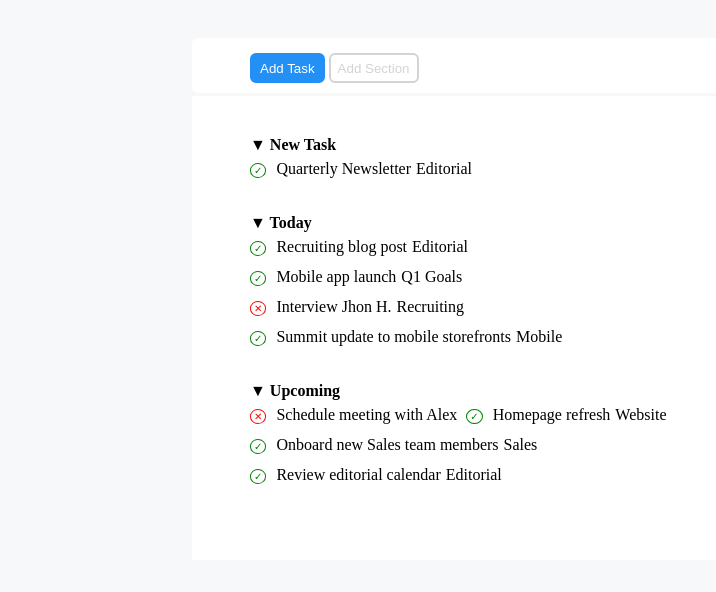
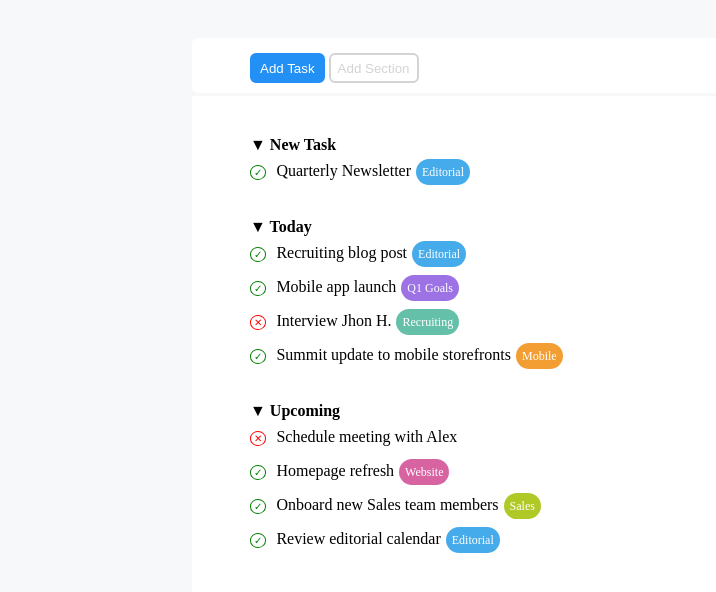
Before and after one commit to andreamastro98/html-css-toboolist, a plain HTML site: page index.html in a window 1280 px wide. Shown: the part 92-684 px from the top of the page, without its empty margins (0-716 px from the left). Drawn offline with Linux system fonts and the light colour scheme.

Commit message:
Esercizio Completato

```diff
--- a/assets/css/style.css
+++ b/assets/css/style.css
@@ -10,8 +10,8 @@ ul{
 
 li{
     list-style: none;
-    margin-top: 6px;
-    margin-bottom: 6px;
+    margin-top: 8px;
+    margin-bottom: 8px;
     margin-right: 5px;
     margin-left: 0;
     display: inline-block;
@@ -110,3 +110,34 @@ main{
     font-size: 10px;
     margin-right: 10px;
 }
+
+.label-forma{
+    border-radius: 14px;
+    color: white;
+    padding: 6px;
+    font-size: 12px;
+}
+
+.label-blu{
+    background-color: #45ABEA;
+}
+
+.label-viola{
+    background-color: #9C72E4;
+}
+
+.label-verde{
+    background-color: #64C0A9;
+}
+
+.label-arancione{
+    background-color: #F29E33;
+}
+
+.label-rosa{
+    background-color: #D863A1;
+}
+
+.label-verde-2{
+    background-color: #B0C926;
+}
--- a/index.html
+++ b/index.html
@@ -28,21 +28,21 @@
                 <!-- lista -->
 
                 <ul><strong>&#9660; New Task</strong><br>
-                    <li><span class="check">&#10003;</span>Quarterly Newsletter</li><label>Editorial</label>
+                    <li><span class="check">&#10003;</span>Quarterly Newsletter</li><label class="label-forma label-blu">Editorial</label>
                 </ul>
 
                 <ul><strong>&#9660; Today</strong><br>
-                    <li><span class="check">&#10003;</span>Recruiting blog post</li><label>Editorial</label><br>
-                    <li><span class="check">&#10003;</span>Mobile app launch</li><label>Q1 Goals</label><br>
-                    <li><span class="x">&#10005;</span>Interview Jhon H.</li><label>Recruiting</label><br>
-                    <li><span class="check">&#10003;</span>Summit update to mobile storefronts</li><label>Mobile</label><br>
+                    <li><span class="check">&#10003;</span>Recruiting blog post</li><label class="label-forma label-blu ">Editorial</label><br>
+                    <li><span class="check">&#10003;</span>Mobile app launch</li><label class="label-forma label-viola">Q1 Goals</label><br>
+                    <li><span class="x">&#10005;</span>Interview Jhon H.</li><label class="label-forma label-verde">Recruiting</label><br>
+                    <li><span class="check">&#10003;</span>Summit update to mobile storefronts</li><label class="label-forma label-arancione">Mobile</label><br>
                 </ul>
 
                 <ul><strong>&#9660; Upcoming</strong><br>
-                    <li><span class="x">&#10005;</span>Schedule meeting with Alex</li>
-                    <li><span class="check">&#10003;</span>Homepage refresh</li><label>Website</;><br>
-                    <li><span class="check">&#10003;</span>Onboard new Sales team members</li><label>Sales</label><br>
-                    <li><span class="check">&#10003;</span>Review editorial calendar</li><label>Editorial</label><br>
+                    <li><span class="x">&#10005;</span>Schedule meeting with Alex</li><br>
+                    <li><span class="check">&#10003;</span>Homepage refresh</li><label class="label-forma label-rosa">Website</label><br>
+                    <li><span class="check">&#10003;</span>Onboard new Sales team members</li><label class="label-forma label-verde-2">Sales</label><br>
+                    <li><span class="check">&#10003;</span>Review editorial calendar</li><label class="label-forma label-blu">Editorial</label><br>
                 </ul>
 
             </div>
```
